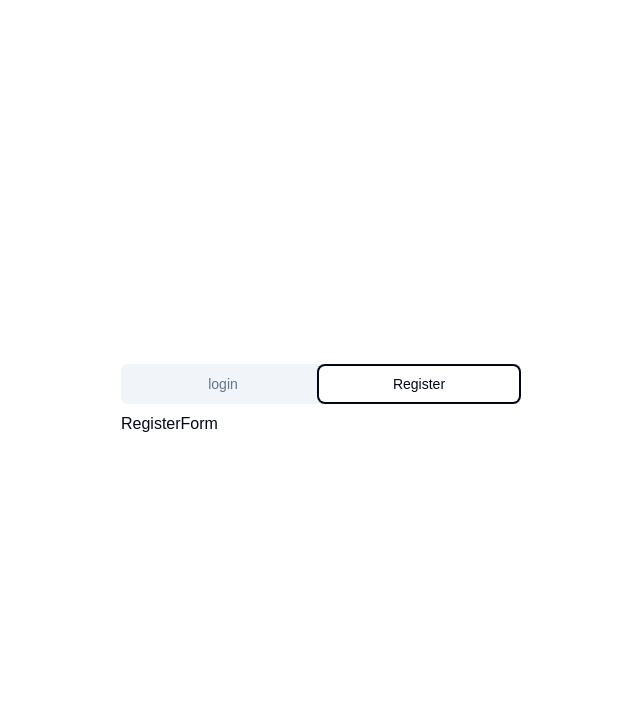
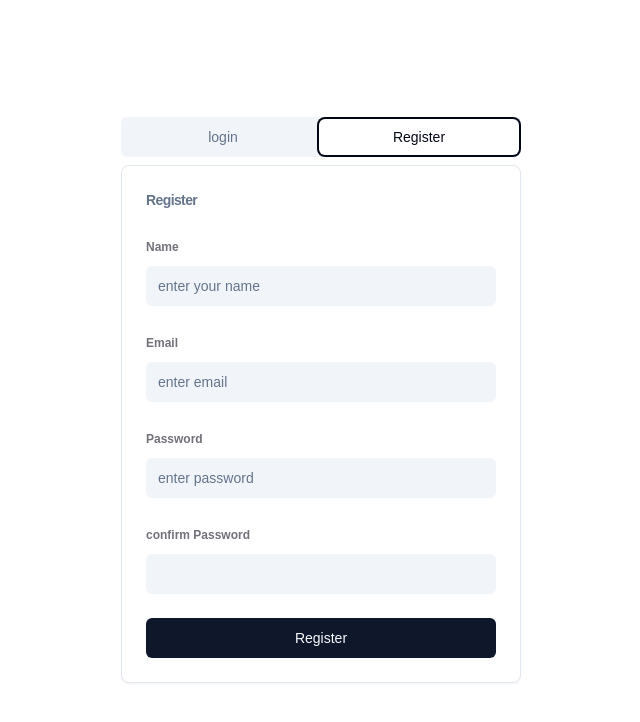
Before and after one commit to ObiomaIkpe/admin-dashboard-with-graph-using-NEXTjs, a Next.js app: page /auth in a window 1280 px wide. Both pictures are taken after a click on the tab "Register". Shown: the top 722 px of the page, without its empty margins (319-959 px from the left). Built offline with nearby package versions, Linux system fonts and the light colour scheme.

Commit message:
built the register and login routes with zod and react-hook-form

```diff
--- a/components/auth/LoginForm.tsx
+++ b/components/auth/LoginForm.tsx
@@ -1,8 +1,117 @@
+'use client'
+
+
+import * as z from 'zod';
+import {useForm} from 'react-hook-form'
+import {zodResolver} from '@hookform/resolvers/zod'
+import { Form, FormControl, FormField, FormItem, FormLabel, FormMessage } from "@/components/ui/form";
+import { Input } from "@/components/ui/input";
+import React, { use } from "react";
+import { Button } from "@/components/ui/button";
+import { useRouter } from "next/navigation";
+import { Card, CardContent, CardDescription, CardHeader, CardTitle } from "../ui/card";
+
+import { useToast } from "@/hooks/use-toast";
+
+
+
+
+const formSchema = z.object({
+    email: z.string().min(1, {
+        message: 'Email is required'
+    }).email({
+        message: 'please enter a valid email'
+    }),
+    password: z.string().min(1, {
+        message: 'password is required'
+    }),
+})
+
+
+
 
 const LoginForm = () => {
-  return (
-    <div>LoginForm</div>
-  )
+    // setting up the toast
+    const {toast} = useToast()
+
+    const router = useRouter()
+
+    // the form
+    const form = useForm<z.infer<typeof formSchema>>({
+        resolver: zodResolver(formSchema),
+        defaultValues: {
+            email: '',
+            password: ''
+        }
+    })
+
+
+    const handleSubmit =(data: z.infer<typeof formSchema>) => {
+        // console.log(data)
+
+        toast({
+            title: "login successful"
+        })
+        router.push('/')
+
+    }
+
+    return (
+        <Card>
+          <CardHeader>
+            <CardTitle>
+              <CardDescription>
+                Log into your account with your credentials
+              </CardDescription>
+            </CardTitle>
+          </CardHeader>
+
+          <CardContent className='space-y-2 '>
+            <Form {...form}>
+              <form onSubmit={form.handleSubmit(handleSubmit)} className='space-y-6 '>
+
+          <FormField
+  control={form.control}
+  name="email"
+  render={({ field }) => (
+    <FormItem>
+      <FormLabel className="uppercaase text-xs font-bold text-zinc-500 dark:text-white">Email</FormLabel>
+      <FormControl>
+        <Input className="bg-slate-100 dark:bg-slate-500 border-0 focus-visible:ring-0 text-black dark:text:white focus-visible:ring-offset-0"
+        placeholder="enter email" {...field} />
+      </FormControl>
+      <FormMessage />
+    </FormItem>
+  )}
+/>
+
+<FormField
+  control={form.control}
+  name="password"
+  render={({ field }) => (
+    <FormItem>
+      <FormLabel className="uppercaase text-xs font-bold text-zinc-500 dark:text-white">Password</FormLabel>
+      <FormControl>
+        <Input
+        type='password'
+        className="bg-slate-100 dark:bg-slate-500 border-0 focus-visible:ring-0 text-black dark:text:white focus-visible:ring-offset-0"
+        placeholder="enter password" {...field} />
+      </FormControl>
+      <FormMessage />
+    </FormItem>
+  )}
+/>
+
+      <Button className='w-full'>Sign In</Button>
+
+
+              </form>
+            </Form>
+          </CardContent>
+
+        </Card>
+    )
 }
+// install form, input and textarea from shadcn
 
 export default LoginForm
--- a/components/auth/RegisterForm.tsx
+++ b/components/auth/RegisterForm.tsx
@@ -1,8 +1,158 @@
+'use client'
+
+
+import * as z from 'zod';
+import {useForm} from 'react-hook-form'
+import {zodResolver} from '@hookform/resolvers/zod'
+import { Form, FormControl, FormField, FormItem, FormLabel, FormMessage } from "@/components/ui/form";
+import { Input } from "@/components/ui/input";
+import React, { use } from "react";
+import { Button } from "@/components/ui/button";
+import { useRouter } from "next/navigation";
+import { Card, CardContent, CardDescription, CardHeader, CardTitle } from "../ui/card";
+
+import { useToast } from "@/hooks/use-toast";
+
+
+
+
+const formSchema = z.object({
+  name:
+    z.string().min(1, {
+      message: "name is required"
+    })
+  ,
+    email: z.string().min(1, {
+        message: 'Email is required'
+    }).email({
+        message: 'please enter a valid email'
+    }),
+    password: z.string().min(1, {
+        message: 'password is required'
+    }),
+    confirmPassword: z.string().min(1, {
+      message: 'confirm password is required'
+  }),
+})
+
+
+
 
 const RegisterForm = () => {
-  return (
-    <div>RegisterForm</div>
-  )
+    // setting up the toast
+    const {toast} = useToast()
+
+    const router = useRouter()
+
+    // the form
+    const form = useForm<z.infer<typeof formSchema>>({
+        resolver: zodResolver(formSchema),
+        defaultValues: {
+          name: '',
+            email: '',
+            password: '',
+            confirmPassword: ''
+        }
+    })
+
+
+    const handleSubmit =(data: z.infer<typeof formSchema>) => {
+        // console.log(data)
+
+        toast({
+            title: "login successful"
+        })
+        router.push('/')
+
+    }
+
+    return (
+        <Card>
+          <CardHeader>
+            <CardTitle>
+              <CardDescription>
+                Register
+              </CardDescription>
+            </CardTitle>
+          </CardHeader>
+
+          <CardContent className='space-y-2 '>
+            <Form {...form}>
+              <form onSubmit={form.handleSubmit(handleSubmit)} className='space-y-6 '>
+
+
+              <FormField
+  control={form.control}
+  name="name"
+  render={({ field }) => (
+    <FormItem>
+      <FormLabel className="uppercaase text-xs font-bold text-zinc-500 dark:text-white">Name</FormLabel>
+      <FormControl>
+        <Input className="bg-slate-100 dark:bg-slate-500 border-0 focus-visible:ring-0 text-black dark:text:white focus-visible:ring-offset-0"
+        placeholder="enter your name" {...field} />
+      </FormControl>
+      <FormMessage />
+    </FormItem>
+  )}
+/>
+
+          <FormField
+  control={form.control}
+  name="email"
+  render={({ field }) => (
+    <FormItem>
+      <FormLabel className="uppercaase text-xs font-bold text-zinc-500 dark:text-white">Email</FormLabel>
+      <FormControl>
+        <Input className="bg-slate-100 dark:bg-slate-500 border-0 focus-visible:ring-0 text-black dark:text:white focus-visible:ring-offset-0"
+        placeholder="enter email" {...field} />
+      </FormControl>
+      <FormMessage />
+    </FormItem>
+  )}
+/>
+
+<FormField
+  control={form.control}
+  name="password"
+  render={({ field }) => (
+    <FormItem>
+      <FormLabel className="uppercaase text-xs font-bold text-zinc-500 dark:text-white">Password</FormLabel>
+      <FormControl>
+        <Input
+        type='password'
+        className="bg-slate-100 dark:bg-slate-500 border-0 focus-visible:ring-0 text-black dark:text:white focus-visible:ring-offset-0"
+        placeholder="enter password" {...field} />
+      </FormControl>
+      <FormMessage />
+    </FormItem>
+  )}
+/>
+
+<FormField
+  control={form.control}
+  name="confirmPassword"
+  render={({ field }) => (
+    <FormItem>
+      <FormLabel className="uppercaase text-xs font-bold text-zinc-500 dark:text-white">confirm Password</FormLabel>
+      <FormControl>
+        <Input className="bg-slate-100 dark:bg-slate-500 border-0 focus-visible:ring-0 text-black dark:text:white focus-visible:ring-offset-0"
+        placeholder="" {...field} />
+      </FormControl>
+      <FormMessage />
+    </FormItem>
+  )}
+/>
+
+      <Button className='w-full'>Register</Button>
+
+
+              </form>
+            </Form>
+          </CardContent>
+
+        </Card>
+    )
 }
+// install form, input and textarea from shadcn
 
 export default RegisterForm
```
